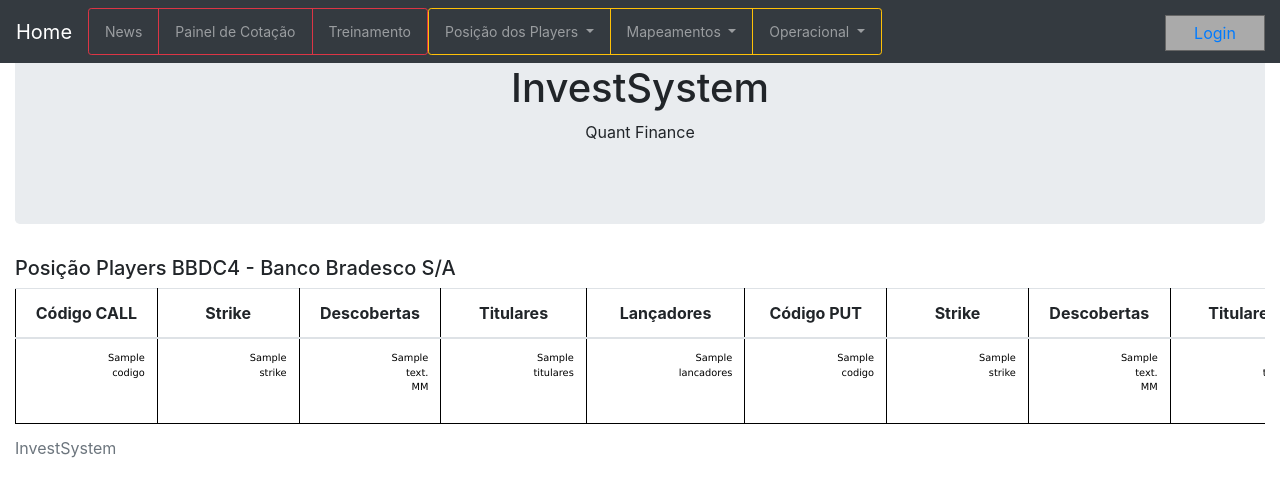
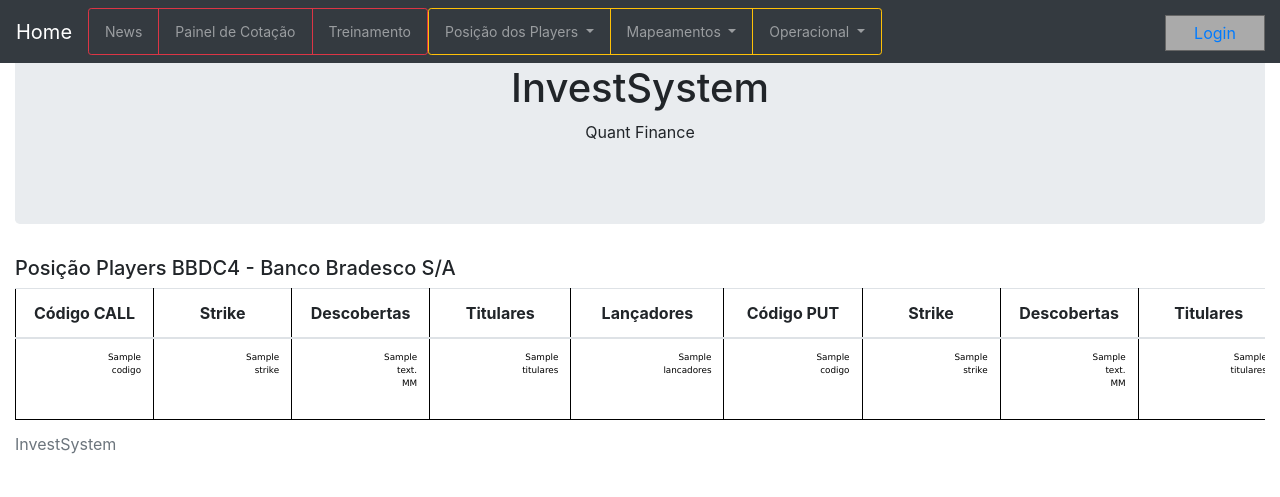
Before and after one commit to eduardobarros13/investsystem, a Django app: template contas/templates/contas/posicaobbdc4.html in a window 1280 px wide. Shown: the top 497 px of the page. Run offline with Django 3.2, Linux system fonts and the light colour scheme; the template is opened without the code that fills it: most values are stand-ins (such as "Sample title", 1, 10 or a date in 2020); some libraries are stand-ins or nearby versions.

Commit message:
atualizacao fonte

```diff
--- a/contas/templates/contas/posicaobbdc4.html
+++ b/contas/templates/contas/posicaobbdc4.html
@@ -11,14 +11,13 @@
     ul  {
      color: black;
      font-family: verdana;
-     font-size: 85%;
+     font-size: 82%;
      text-align: right;
     }
 
     table, th, td {
       border: 1px solid black;
       border-collapse: collapse;
-      width: 10%;
     }
 
 
@@ -28,7 +27,7 @@
     }
 
     tbody {
-      font-size: 85%;
+      font-size: 82%;
       letter-spacing: 1px
       padding: 1px;
       text-align: center;
```
Also changed, not shown: db.sqlite3, noticias.db, noticiasCNBC.db, 5 other files.
